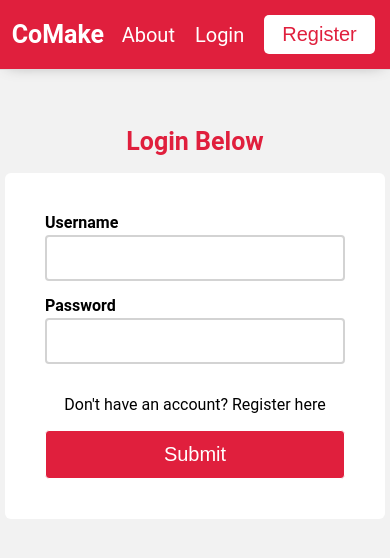
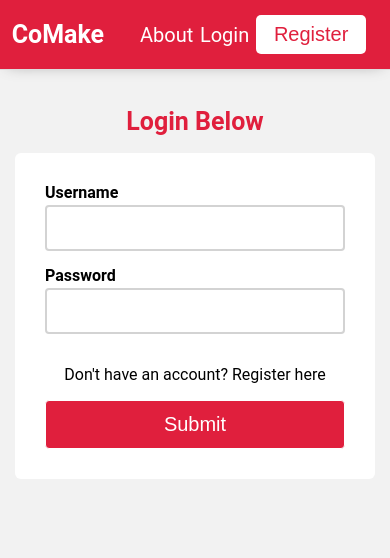
Before and after one commit to patrick-replogle/co-make-fe, a React (Create React App) app in the folder co-make/: page /login in a window 390 px wide. Shown: the top 558 px of the page. Built offline with nearby package versions, Linux system fonts and the light colour scheme; a web font is replaced by a local one.

Commit message:
still tweaking the responsiveness on forms on mobile view

```diff
--- a/co-make/src/App.scss
+++ b/co-make/src/App.scss
@@ -184,7 +184,7 @@ p {
     align-items: center;
 
     @media (max-width: 600px) {
-      width: 70%;
+      width: 65%;
       justify-content: space-evenly;
     }
 
@@ -192,7 +192,12 @@ p {
       color: white;
       text-decoration: none;
       font-size: 2rem;
-      margin-right: 20px;
+      margin-right: 22px;
+
+      @media (max-width: 600px) {
+        width: 65%;
+        margin-right: 2%;
+      }
     }
 
     button {
@@ -255,16 +260,16 @@ p {
     padding: 40px 40px;
     background: white;
 
+    @media (max-width: 400px) {
+      padding: 30px;
+    }
+
     label {
       text-align: left;
       font-weight: bold;
       margin-bottom: 3px;
       font-size: 1.6rem;
       display: block;
-
-      @media (max-width: 600px) {
-        float: left;
-      }
     }
 
     input {
@@ -277,7 +282,7 @@ p {
       font-size: 1.6rem;
       border: 2px solid #d3d3d3;
 
-      @media (max-width: 600px) {
+      @media (max-width: 400px) {
         width: 300px;
       }
     }
@@ -285,7 +290,7 @@ p {
     .termsOfServiceDiv {
       width: 380px;
 
-      @media (max-width: 600px) {
+      @media (max-width: 400px) {
         width: 300px;
       }
 
@@ -307,7 +312,7 @@ p {
       border: 1px solid white;
       outline: none;
 
-      @media (max-width: 600px) {
+      @media (max-width: 400px) {
         width: 300px;
       }
 
@@ -538,6 +543,10 @@ p {
     padding: 40px 40px;
     background: white;
 
+    @media (max-width: 400px) {
+      padding: 30px;
+    }
+
     label {
       text-align: left;
       font-weight: bold;
@@ -556,7 +565,7 @@ p {
       font-size: 1.6rem;
       border: 2px solid #d3d3d3;
 
-      @media (max-width: 600px) {
+      @media (max-width: 400px) {
         width: 300px;
       }
     }
@@ -573,7 +582,7 @@ p {
       word-wrap: nowrap;
       font-size: 1.6rem;
 
-      @media (max-width: 600px) {
+      @media (max-width: 400px) {
         width: 300px;
       }
     }
@@ -589,7 +598,7 @@ p {
       outline: none;
       margin-bottom: 10px;
 
-      @media (max-width: 600px) {
+      @media (max-width: 400px) {
         width: 300px;
       }
 
@@ -617,6 +626,10 @@ p {
     padding: 40px 40px;
     background: white;
 
+    @media (max-width: 400px) {
+      padding: 30px;
+    }
+
     label {
       text-align: left;
       font-weight: bold;
@@ -635,7 +648,7 @@ p {
       font-size: 1.6rem;
       border: 2px solid #d3d3d3;
 
-      @media (max-width: 600px) {
+      @media (max-width: 400px) {
         width: 300px;
       }
     }
@@ -651,7 +664,7 @@ p {
       outline: none;
       border: none;
 
-      @media (max-width: 600px) {
+      @media (max-width: 400px) {
         width: 300px;
       }
 
--- a/co-make/src/components/authentication/Login.js
+++ b/co-make/src/components/authentication/Login.js
@@ -21,7 +21,7 @@ const Login = (props) => {
   return (
     <>
       <AuthHeader />
-      <div className="authContainer" style={{ marginTop: "40px" }}>
+      <div className="authContainer" style={{ marginTop: "20px" }}>
         <h1 style={{ color: "#e01f3d" }}>Login Below</h1>
         <Formik
           initialValues={initialLoginState}
--- a/co-make/src/components/other/ImageUpload.js
+++ b/co-make/src/components/other/ImageUpload.js
@@ -87,6 +87,13 @@ const ImageUpload = ({ photo, setPhoto }) => {
           id="icon-button-file"
           type="file"
         />
+        <div
+          style={{
+            display: "flex",
+            justifyContent: " center",
+            alignItems: "center",
+          }}
+        >
           {photo && (
             <img
               onClick={() => setPhoto(null)}
@@ -97,6 +104,7 @@ const ImageUpload = ({ photo, setPhoto }) => {
           )}
         </div>
       </div>
+    </div>
   );
 };
 
```
Lines whose indentation alone changed are shown as unchanged.
